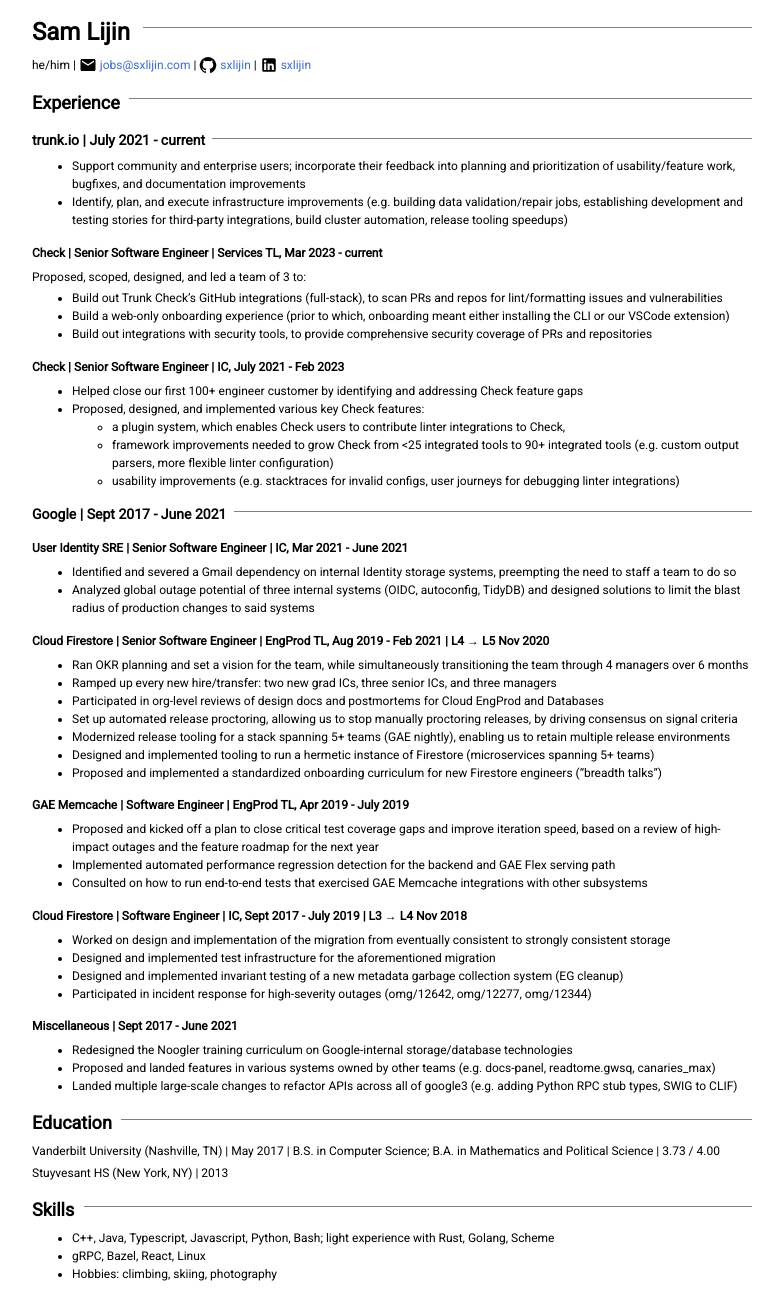
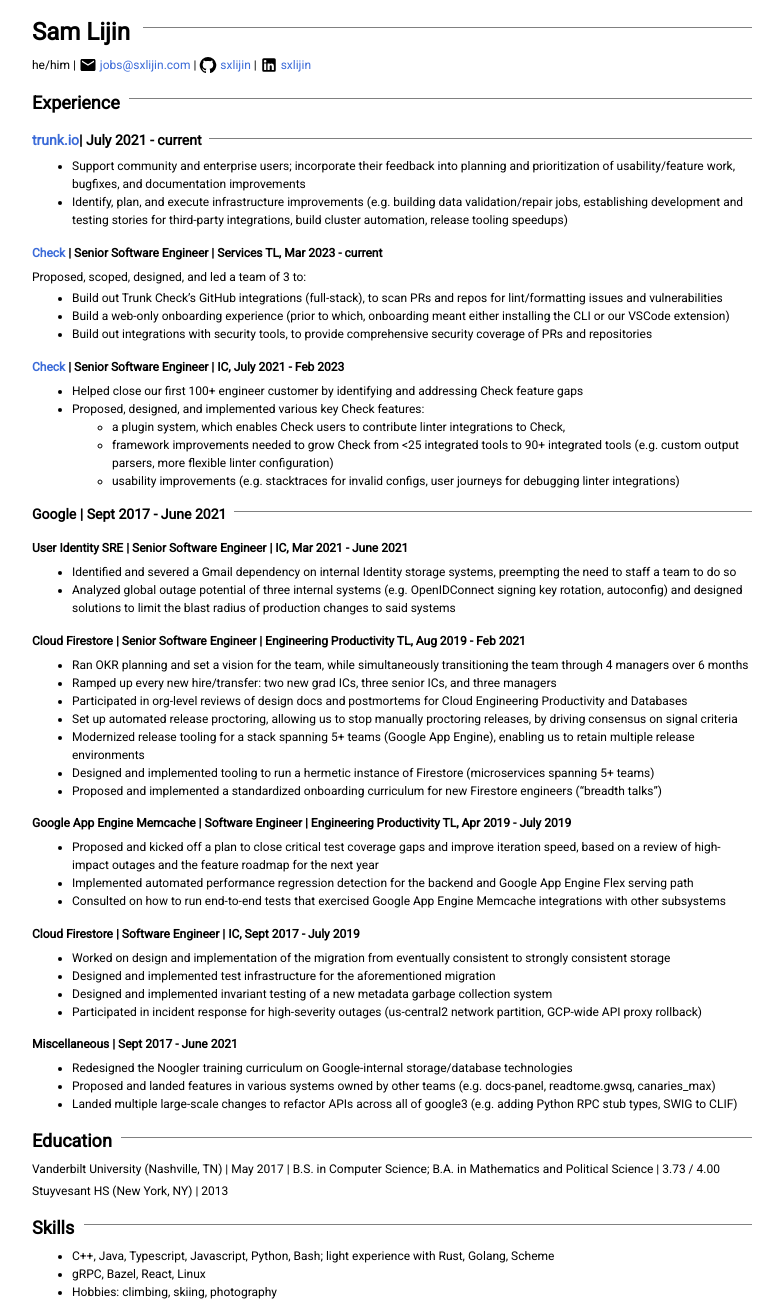
Before and after one commit to sxlijin/sxlijin.github.io, a Jekyll site: the page built from resume.md, in a window 1280 px wide. Shown: the whole page, without its empty margins (248-1031 px from the left). Built offline with Jekyll 4.4.1, drawn with Linux system fonts in a browser that asks for light colours.

Commit message:
resume: reduce jargon

```diff
--- a/resume.md
+++ b/resume.md
@@ -20,19 +20,19 @@
 
 ## Experience
 
-### trunk.io \| July 2021 - current
+### [trunk.io](https://trunk.io) \| July 2021 - current
 
 * Support community and enterprise users; incorporate their feedback into planning and prioritization of usability/feature work, bugfixes, and documentation improvements
 * Identify, plan, and execute infrastructure improvements (e.g. building data validation/repair jobs, establishing development and testing stories for third-party integrations, build cluster automation, release tooling speedups)
 
-#### Check \| Senior Software Engineer \| Services TL, Mar 2023 - current
+#### [Check](https://trunk.io/products/check) \| Senior Software Engineer \| Services TL, Mar 2023 - current
 
 Proposed, scoped, designed, and led a team of 3 to:
 * Build out Trunk Check's GitHub integrations (full-stack), to scan PRs and repos for lint/formatting issues and vulnerabilities
 * Build a web-only onboarding experience (prior to which, onboarding meant either installing the CLI or our VSCode extension)
 * Build out integrations with security tools, to provide comprehensive security coverage of PRs and repositories
 
-#### Check \| Senior Software Engineer \| IC, July 2021 - Feb 2023
+#### [Check](https://trunk.io/products/check) \| Senior Software Engineer \| IC, July 2021 - Feb 2023
 
 * Helped close our first 100+ engineer customer by identifying and addressing Check feature gaps
 * Proposed, designed, and implemented various key Check features:
@@ -45,30 +45,30 @@
 #### User Identity SRE \| Senior Software Engineer \| IC, Mar 2021 - June 2021
 
 * Identified and severed a Gmail dependency on internal Identity storage systems, preempting the need to staff a team to do so
-* Analyzed global outage potential of three internal systems (OIDC, autoconfig, TidyDB) and designed solutions to limit the blast radius of production changes to said systems
+* Analyzed global outage potential of three internal systems (e.g. OpenIDConnect signing key rotation, autoconfig) and designed solutions to limit the blast radius of production changes to said systems
 
-#### Cloud Firestore \| Senior Software Engineer \| EngProd TL, Aug 2019 - Feb 2021 \| L4 → L5 Nov 2020
+#### Cloud Firestore \| Senior Software Engineer \| Engineering Productivity TL, Aug 2019 - Feb 2021
 
 * Ran OKR planning and set a vision for the team, while simultaneously transitioning the team through 4 managers over 6 months
 * Ramped up every new hire/transfer: two new grad ICs, three senior ICs, and three managers
-* Participated in org-level reviews of design docs and postmortems for Cloud EngProd and Databases
+* Participated in org-level reviews of design docs and postmortems for Cloud Engineering Productivity and Databases
 * Set up automated release proctoring, allowing us to stop manually proctoring releases, by driving consensus on signal criteria
-* Modernized release tooling for a stack spanning 5+ teams (GAE nightly), enabling us to retain multiple release environments
+* Modernized release tooling for a stack spanning 5+ teams (Google App Engine), enabling us to retain multiple release environments
 * Designed and implemented tooling to run a hermetic instance of Firestore (microservices spanning 5+ teams)
 * Proposed and implemented a standardized onboarding curriculum for new Firestore engineers ("breadth talks")
 
-#### GAE Memcache \| Software Engineer \| EngProd TL, Apr 2019 - July 2019
+#### Google App Engine Memcache \| Software Engineer \| Engineering Productivity TL, Apr 2019 - July 2019
 
 * Proposed and kicked off a plan to close critical test coverage gaps and improve iteration speed, based on a review of high-impact outages and the feature roadmap for the next year
-* Implemented automated performance regression detection for the backend and GAE Flex serving path
-* Consulted on how to run end-to-end tests that exercised GAE Memcache integrations with other subsystems
+* Implemented automated performance regression detection for the backend and Google App Engine Flex serving path
+* Consulted on how to run end-to-end tests that exercised Google App Engine Memcache integrations with other subsystems
 
-#### Cloud Firestore \| Software Engineer \| IC, Sept 2017 - July 2019 \| L3 → L4 Nov 2018
+#### Cloud Firestore \| Software Engineer \| IC, Sept 2017 - July 2019
 
 * Worked on design and implementation of the migration from eventually consistent to strongly consistent storage
 * Designed and implemented test infrastructure for the aforementioned migration
-* Designed and implemented invariant testing of a new metadata garbage collection system (EG cleanup)
-* Participated in incident response for high-severity outages (omg/12642, omg/12277, omg/12344)
+* Designed and implemented invariant testing of a new metadata garbage collection system
+* Participated in incident response for high-severity outages (us-central2 network partition, GCP-wide API proxy rollback)
 
 #### Miscellaneous \| Sept 2017 - June 2021
 
```
